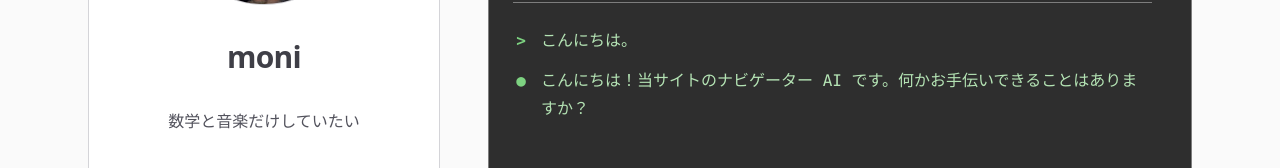
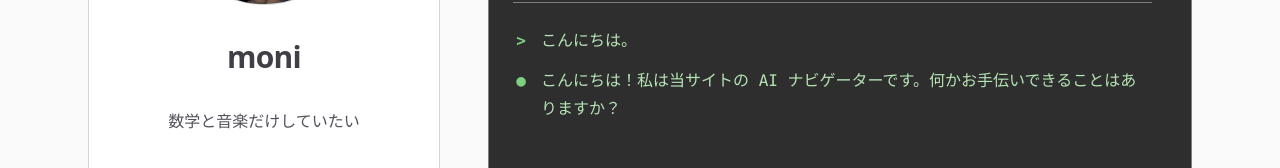
Before and after one commit to g-ogaki/blog, a Next.js app: page / in a window 1280 px wide. Shown: the part 408-576 px from the top of the page. Built offline with nearby package versions, Linux system fonts and the light colour scheme.

Commit message:
feat: refine chat processing feedback

```diff
--- a/src/app/globals.css
+++ b/src/app/globals.css
@@ -118,8 +118,16 @@ summary:focus-visible {
 .terminal-cat__detail { fill: none; stroke: var(--terminal-cat-line); stroke-linecap: round; stroke-linejoin: round; stroke-width: 2.5; }
 .terminal-input-field:focus-visible { outline: 0; }
 .terminal-cursor { display: inline-block; width: 1px; height: 1.1em; margin-left: .2rem; vertical-align: -.15em; background: currentColor; animation: none; }
+.terminal-processing-dots { display: inline-block; width: 3ch; }
+.terminal-processing-dots span { opacity: 0; }
+.terminal-processing-dots span:nth-child(1) { animation: terminal-processing-dot-1 1.6s linear infinite; }
+.terminal-processing-dots span:nth-child(2) { animation: terminal-processing-dot-2 1.6s linear infinite; }
+.terminal-processing-dots span:nth-child(3) { animation: terminal-processing-dot-3 1.6s linear infinite; }
 @keyframes cursor-blink { 50% { opacity: 0; } }
 @keyframes terminal-banner-pop { from { opacity: 0; transform: scale(.98); } to { opacity: 1; transform: scale(1); } }
+@keyframes terminal-processing-dot-1 { 0%, 24.999% { opacity: 0; } 25%, 100% { opacity: 1; } }
+@keyframes terminal-processing-dot-2 { 0%, 49.999% { opacity: 0; } 50%, 100% { opacity: 1; } }
+@keyframes terminal-processing-dot-3 { 0%, 74.999% { opacity: 0; } 75%, 100% { opacity: 1; } }
 
 /* Generated Markdown content keeps relational selectors that JSX utilities cannot address. */
 .article-body > * { @apply my-0; }
@@ -177,4 +185,5 @@ body:has(.entry-main) .footer-legal a { color: inherit; }
 
 @media (prefers-reduced-motion: reduce) {
 	*, *::before, *::after { animation-duration: .01ms !important; animation-iteration-count: 1 !important; scroll-behavior: auto !important; transition-duration: .01ms !important; }
+	.terminal-processing-dots span { animation-duration: 1.6s !important; animation-iteration-count: infinite !important; }
 }
--- a/src/components/home-terminal.tsx
+++ b/src/components/home-terminal.tsx
@@ -9,7 +9,7 @@ const terminalCopy = {
 		label: "moniの自己紹介インタビュー",
 		inputLabel: "メッセージを入力",
 		javascriptRequired: "自由入力には JavaScript が必要です",
-		placeholder: "質問する(本当にAIに質問できます)",
+		placeholder: "質問する(本当にAIへ質問できます)",
 		foreignSourceLabel: "（英語）",
 		sourcesLabel: "参照したページ",
 		errors: {
@@ -17,8 +17,8 @@ const terminalCopy = {
 			unavailable: "現在、案内機能を利用できません。しばらくしてからもう一度お試しください。",
 		},
 		turns: [
-			{ question: "こんにちは。", answer: "こんにちは！当サイトのナビゲーター AI です。何かお手伝いできることはありますか？" },
-			{ question: "空はなぜ青いの？", answer: "レイリー散乱という現象だよって言いたいけど、そういうのは ChatGPT にでも聞いて私には著者や記事について質問してね。" },
+			{ question: "こんにちは。", answer: "こんにちは！私は当サイトの AI ナビゲーターです。何かお手伝いできることはありますか？" },
+			{ question: "空はなぜ青いの？", answer: "レイリー散乱という現象だよって言いたいけど、そういうのは ChatGPT にでも聞いて、私には著者や記事について質問してね。" },
 		],
 	},
 	en: {
@@ -33,7 +33,7 @@ const terminalCopy = {
 			unavailable: "The site guide is currently unavailable. Please try again later.",
 		},
 		turns: [
-			{ question: "Hello.", answer: "Hello! I'm the navigator AI for this site. How can I help you?" },
+			{ question: "Hello.", answer: "Hello! I'm the AI navigator of this site. How can I help you?" },
 			{ question: "Why is the sky blue?", answer: "I would like to say it is because of Rayleigh scattering, but general questions should be directed to ChatGPT instead! Ask me about the author or articles." },
 		],
 	},
@@ -77,6 +77,15 @@ function Banner({ popping = false }: { popping?: boolean }) {
 	);
 }
 
+function ProcessingIndicator() {
+	return (
+		<span className="terminal-working font-mono text-sm leading-7 text-terminal-text-muted">
+			<span className="sr-only" role="status">Processing</span>
+			<span aria-hidden="true">Processing<span className="terminal-processing-dots"><span>.</span><span>.</span><span>.</span></span></span>
+		</span>
+	);
+}
+
 function Transcript({ foreignSourceLabel = "", locale = "ja", sourcesLabel = "Sources", turns }: {
 	foreignSourceLabel?: string;
 	locale?: Locale;
@@ -88,7 +97,7 @@ function Transcript({ foreignSourceLabel = "", locale = "ja", sourcesLabel = "So
 			{turns.map((turn, index) => (
 				<li aria-hidden={turn.assistiveHidden || undefined} className="terminal-turn grid gap-3" key={`${index}-${turn.question}`}>
 					<div className="terminal-submission flex items-start gap-3 font-mono"><span aria-hidden="true" className="terminal-prompt grid h-7 w-4 flex-none place-items-center font-mono font-semibold text-terminal-accent">&gt;</span><p className="terminal-question m-0 leading-7 [overflow-wrap:anywhere]">{turn.question}</p></div>
-					{turn.phase === "waiting" ? null : <div className="terminal-output grid grid-cols-[auto_minmax(0,1fr)] gap-3"><span aria-hidden="true" className="terminal-output-marker grid h-7 w-4 place-items-center self-start font-mono font-semibold text-terminal-accent"><span className={`block size-4 text-center leading-4${turn.phase === "working" ? " animate-spin" : ""}`}>{turn.phase === "working" ? "◒" : "●"}</span></span><span className="terminal-output-copy min-w-0 font-mono leading-7">{turn.phase === "working" ? <span aria-hidden="true" className="terminal-working font-mono text-sm leading-7 text-terminal-text-muted">Working…</span> : <><span className="terminal-stream">{turn.answer}</span>{turn.sources?.length ? <ol aria-label={sourcesLabel} className="terminal-sources mt-2 grid list-none gap-1 p-0 font-mono text-sm text-terminal-text-muted">{turn.sources.map((source, sourceIndex) => <li key={source.url}><a className="text-terminal-accent underline decoration-1 underline-offset-4 hover:text-terminal-text" href={source.url} rel="noopener noreferrer" target="_blank">{`[${sourceIndex + 1}] ${source.title}${source.locale === locale ? "" : foreignSourceLabel}`}</a></li>)}</ol> : null}</>}</span></div>}
+					{turn.phase === "waiting" ? null : <div className="terminal-output grid grid-cols-[auto_minmax(0,1fr)] gap-3"><span aria-hidden="true" className="terminal-output-marker grid h-7 w-4 place-items-center self-start font-mono font-semibold text-terminal-accent"><span className="block size-4 text-center leading-4">●</span></span><span className="terminal-output-copy min-w-0 font-mono leading-7">{turn.phase === "working" ? <ProcessingIndicator /> : <><span className="terminal-stream">{turn.answer}</span>{turn.sources?.length ? <ol aria-label={sourcesLabel} className="terminal-sources mt-2 grid list-none gap-1 p-0 font-mono text-sm text-terminal-text-muted">{turn.sources.map((source, sourceIndex) => <li key={source.url}><a className="text-terminal-accent underline decoration-1 underline-offset-4 hover:text-terminal-text" href={source.url} rel="noopener noreferrer" target="_blank">{`[${sourceIndex + 1}] ${source.title}${source.locale === locale ? "" : foreignSourceLabel}`}</a></li>)}</ol> : null}</>}</span></div>}
 				</li>
 			))}
 		</ol>
@@ -269,7 +278,9 @@ export function HomeTerminal({ locale = "ja" }: { locale?: Locale }) {
 		};
 
 		try {
-			if (!reducedMotion) {
+			if (reducedMotion) {
+				setVisibleTurns((current) => current.map((item, itemIndex) => itemIndex === index ? { ...item, phase: "working" } : item));
+			} else {
 				await sleep(PENDING_DURATION_MS, controller.signal);
 				setVisibleTurns((current) => current.map((item, itemIndex) => itemIndex === index ? { ...item, phase: "working" } : item));
 				minimumWorkingPromise = sleep(WORKING_DURATION_MS, controller.signal).then(() => {
--- a/src/lib/chat/api.ts
+++ b/src/lib/chat/api.ts
@@ -82,7 +82,7 @@ Return plain text only: no HTML, Markdown, or link syntax.
 Tonal examples:
 
 input 1: Hello.
-output 1: Hello! I'm the navigator AI for this site. How can I help you?
+output 1: Hello! I'm the AI navigator of this site. How can I help you?
 
 input 2: Why is the sky blue?
 output 2: I would like to say it is because of Rayleigh scattering, but general questions should be directed to ChatGPT instead! Ask me about the author or articles.
@@ -91,10 +91,10 @@ input 3: Tell me about the author.
 output 3: The author, moni, is a middle-aged man who wants to dwell in Fontaine. His favorite music is Janne Da Arc and Chopin and his favorite mathematical theorem is the Hilbert projection theorem.
 
 input 4: こんにちは。
-output 4: こんにちは！当サイトのナビゲーター AI です。何かお手伝いできることはありますか？
+output 4: こんにちは！私は当サイトの AI ナビゲーターです。何かお手伝いできることはありますか？
 
 input 5: 空はなぜ青いの？
-output 5: レイリー散乱という現象だよって言いたいけど、そういうのは ChatGPT にでも聞いて私には著者や記事について質問してね。
+output 5: レイリー散乱という現象だよって言いたいけど、そういうのは ChatGPT にでも聞いて、私には著者や記事について質問してね。
 
 input 6: 著者はどんな人？
 output 6: 著者 (moni) はフォンテーヌに住みたいおじさんで、好きな音楽は Janne Da Arc とショパン、好きな数学の定理はヒルベルト空間の射影定理だよ。
```
Also changed, not shown: 2 other files (tests, documents, lock files or other folders).
